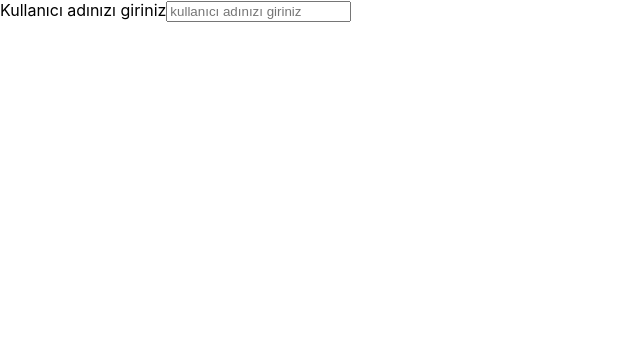
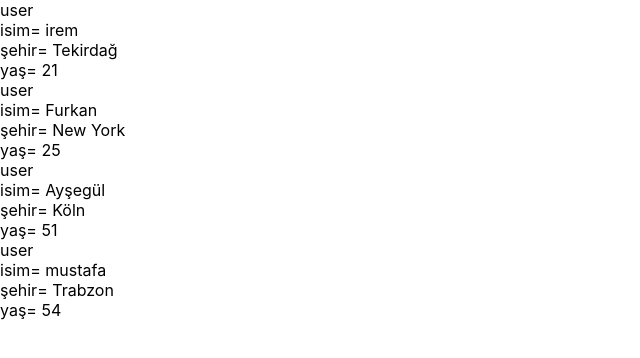
Before and after one commit to iremberber/T-React-File, a React (Create React App) app in the folder hello-react/: page / in a window 1280 px wide. Shown: the top 358 px of the page, without its empty margins (0-640 px from the left). Built offline with nearby package versions, Linux system fonts and the light colour scheme.

Commit message:
Props nedir?

```diff
--- a/hello-react/src/App.js
+++ b/hello-react/src/App.js
@@ -1,16 +1,14 @@
 import React from "react";
-import Login from "./components/Login";
+import User from "./components/user";
 
-const isLoggedIn = false;
-const fullName = "İrem Berber";
 
 function App() {
-  return (
-    <div className="test">
-      {isLoggedIn ? "Hoşgeldiniz, " + fullName : <Login/>}
+  return  <div ><User name="irem" city="Tekirdağ" age="21"/>
+  <User name="Furkan" city="New York" age="25"/>
+  <User name="Ayşegül" city="Köln" age="51"/>
+  <User name="mustafa" city="Trabzon" age="54"/>
 
-    </div>
-  );
+  </div>;
 }
 
 export default App;
--- /dev/null
+++ b/hello-react/src/components/user.js
@@ -0,0 +1,14 @@
+import React from 'react'
+
+function user(props) {
+    console.log(props)
+  return  <div>
+      user
+      <div>isim= {props.name}</div>
+      <div>şehir= {props.city}</div>
+      <div>yaş= {props.age}</div>
+    </div>
+
+}
+
+export default user;
```
